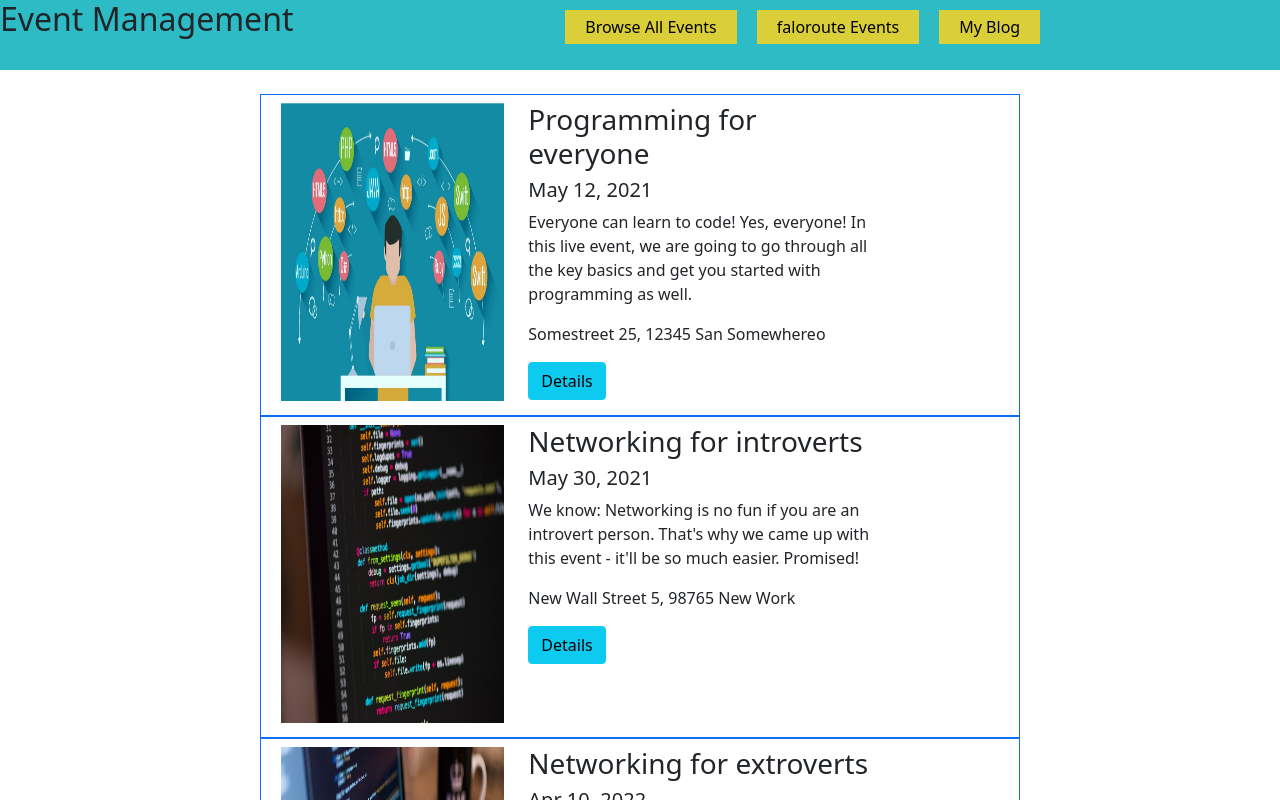
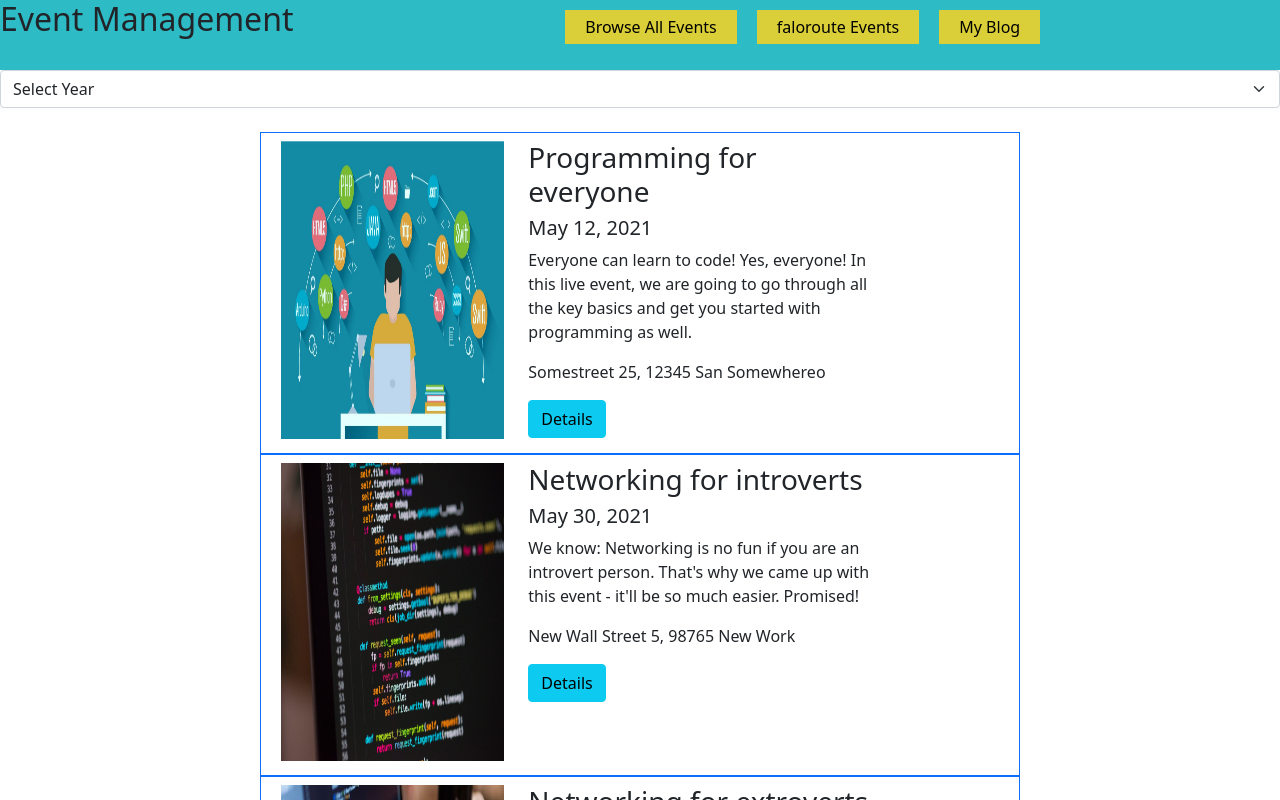
Before and after one commit to Mim-Hakkani/Next-Beginer_to_advanced2, a Next.js app: page / in a window 1280 px wide. Shown: the top 800 px of the page. Built offline with nearby package versions, Linux system fonts and the light colour scheme.

Commit message:
select year

```diff
--- a/Components/Events/EventHeader.js
+++ b/Components/Events/EventHeader.js
@@ -15,6 +15,19 @@ const EventHeader = () => {
             </ul>
 
         </nav>
+
+        <div>
+            <div className="year">
+            <select className="form-select" aria-label="Default select example">
+                    <option selected>Select Year</option>
+                    <option value="2022">2022</option>
+                    <option value="2021">2021</option>
+                    <option value="2020">2020</option>
+                    <option value="2019">2019</option>
+            </select>
+
+            </div>
+        </div>
         </>
 
     );
```
